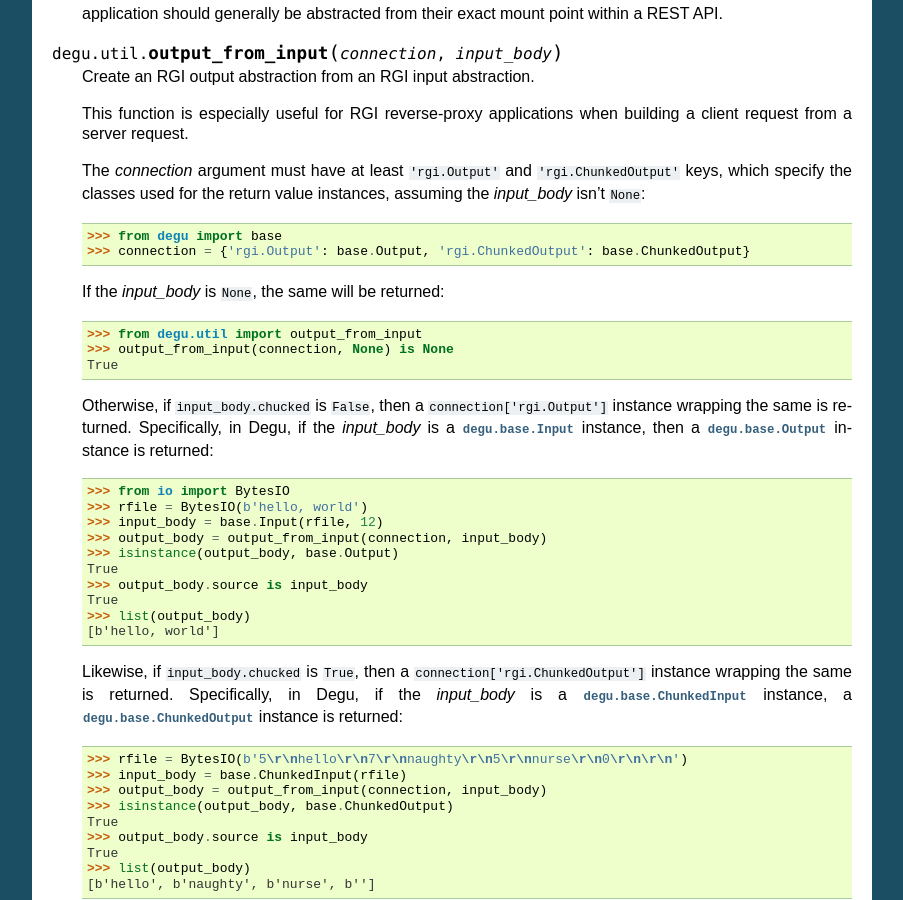
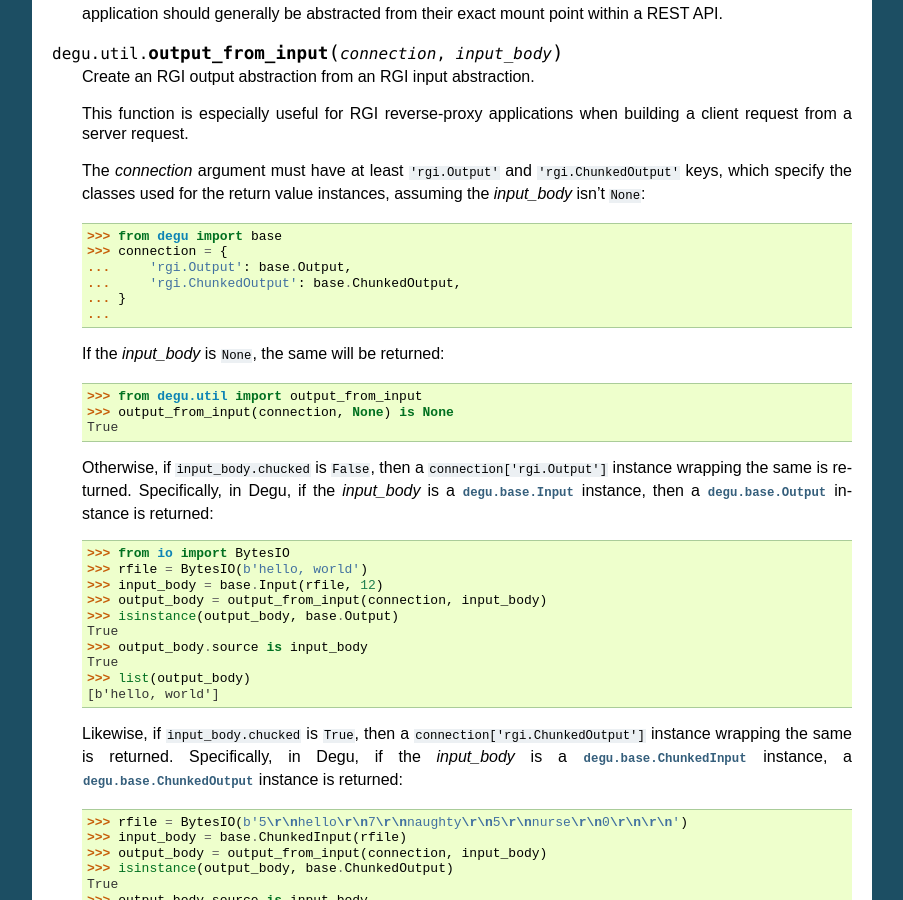
Before and after one commit to json420/degu, a Sphinx documentation site: the page built from doc/degu.util.rst, in a window 1280 px wide and 900 px high, scrolled down 1384 px. Shown: the whole window, without its empty margins (198-1101 px from the left). Built offline with Sphinx 7.4.7, drawn with Linux system fonts in a browser that asks for light colours.

```diff
--- a/doc/degu.util.rst
+++ b/doc/degu.util.rst
@@ -98,7 +98,11 @@ Functions
     value instances, assuming the *input_body* isn't ``None``:
 
     >>> from degu import base
-    >>> connection = {'rgi.Output': base.Output, 'rgi.ChunkedOutput': base.ChunkedOutput}
+    >>> connection = {
+    ...     'rgi.Output': base.Output,
+    ...     'rgi.ChunkedOutput': base.ChunkedOutput,
+    ... }
+    ...
 
     If the *input_body* is ``None``, the same will be returned:
 
```
